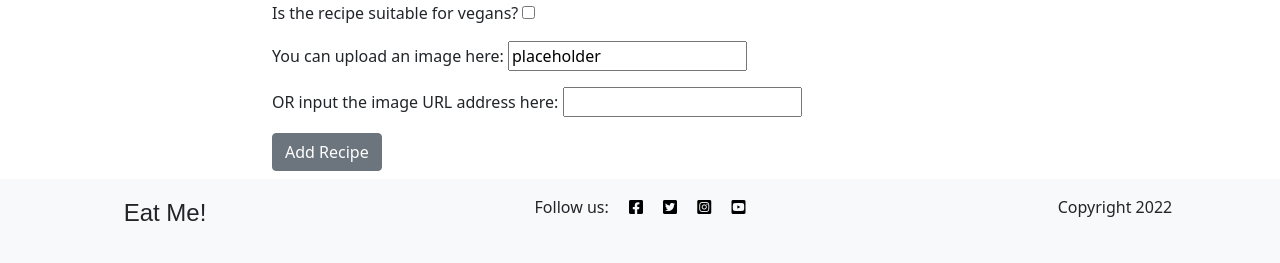
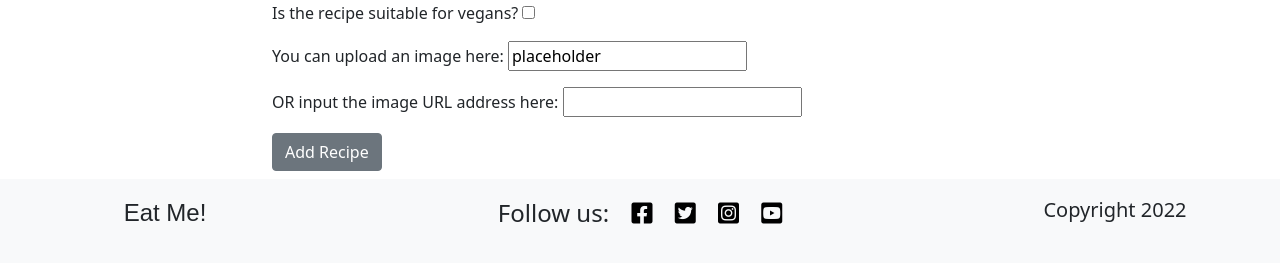
Before and after one commit to Delboy/EatMe, a Django app: page /add_recipe/ in a window 1280 px wide. Shown: the part 1088-1351 px from the top of the page. Run offline with Django 3.2, Linux system fonts and the light colour scheme; the visitor is signed in with stand-in values (Sample User, id 1); some libraries are stand-ins or nearby versions; some web fonts are replaced.

Commit message:
styled footer fonts

```diff
--- a/static/css/style.css
+++ b/static/css/style.css
@@ -13,8 +13,8 @@
 
 }
 
-.active {
-    color: orange;
+.social-links {
+    font-size: 1.5em;
 }
 
 .callout-container {
--- a/templates/base.html
+++ b/templates/base.html
@@ -132,7 +132,7 @@
                 <p class="text-center logo">Eat Me!</p>
             </div>
             <div class="col-sm-8">
-                <p class="text-center">Follow us:
+                <p class="text-center social-links lead">Follow us:
                     <a href="https://www.facebook.com" target="_blank"><i class="fab fa-facebook-square ms-3"></i></a>
                     <a href="https://www.twitter.com" target="_blank"><i class="fab fa-twitter-square ms-3"></i></a>
                     <a href="https://www.instagram.com" target="_blank"><i class="fab fa-instagram-square ms-3"></i></a>
@@ -140,7 +140,7 @@
                 </p>
             </div>
             <div class="col">
-                <p class="text-center">Copyright 2022</p>
+                <p class="text-center lead">Copyright 2022</p>
             </div>
             </div>
         </div>
```
